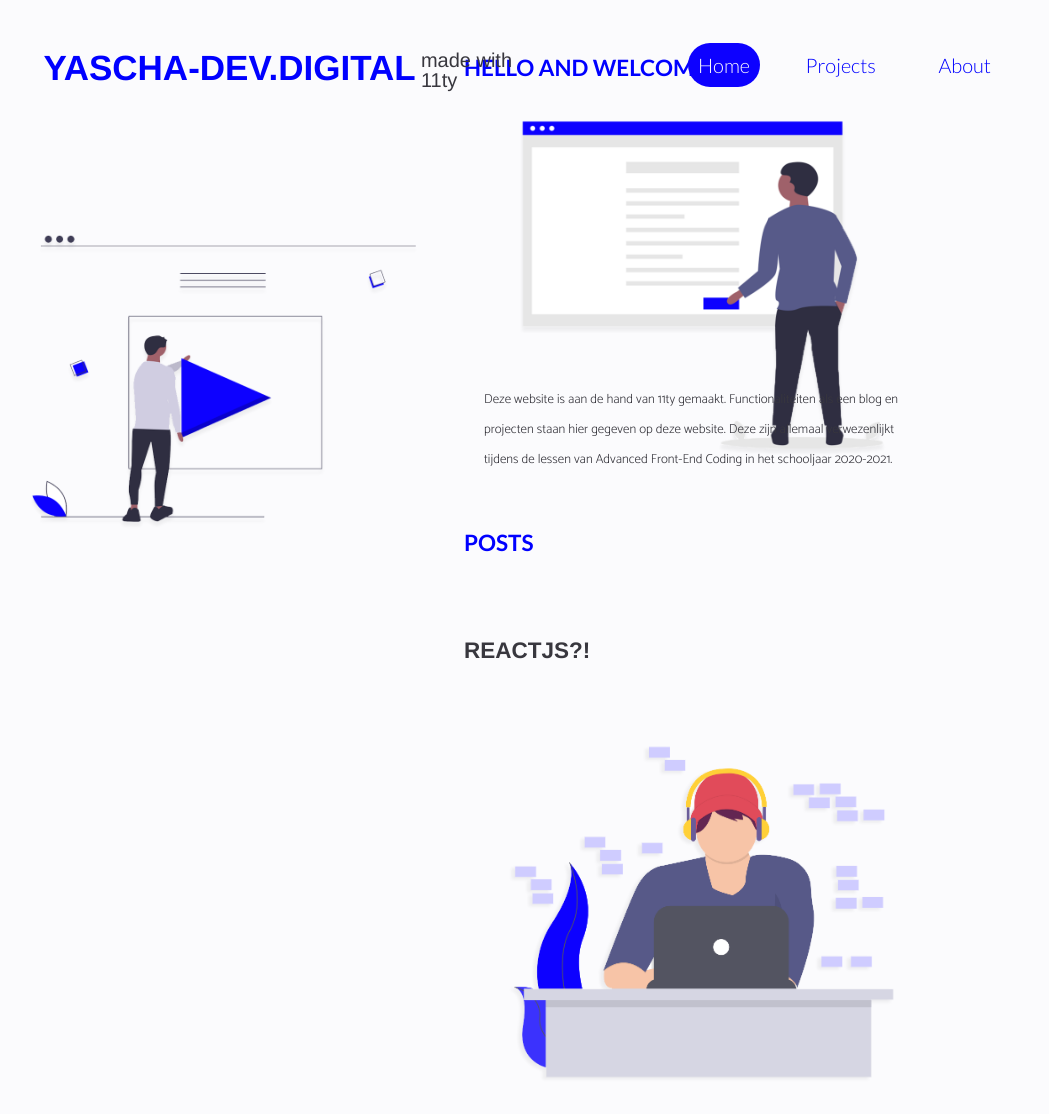
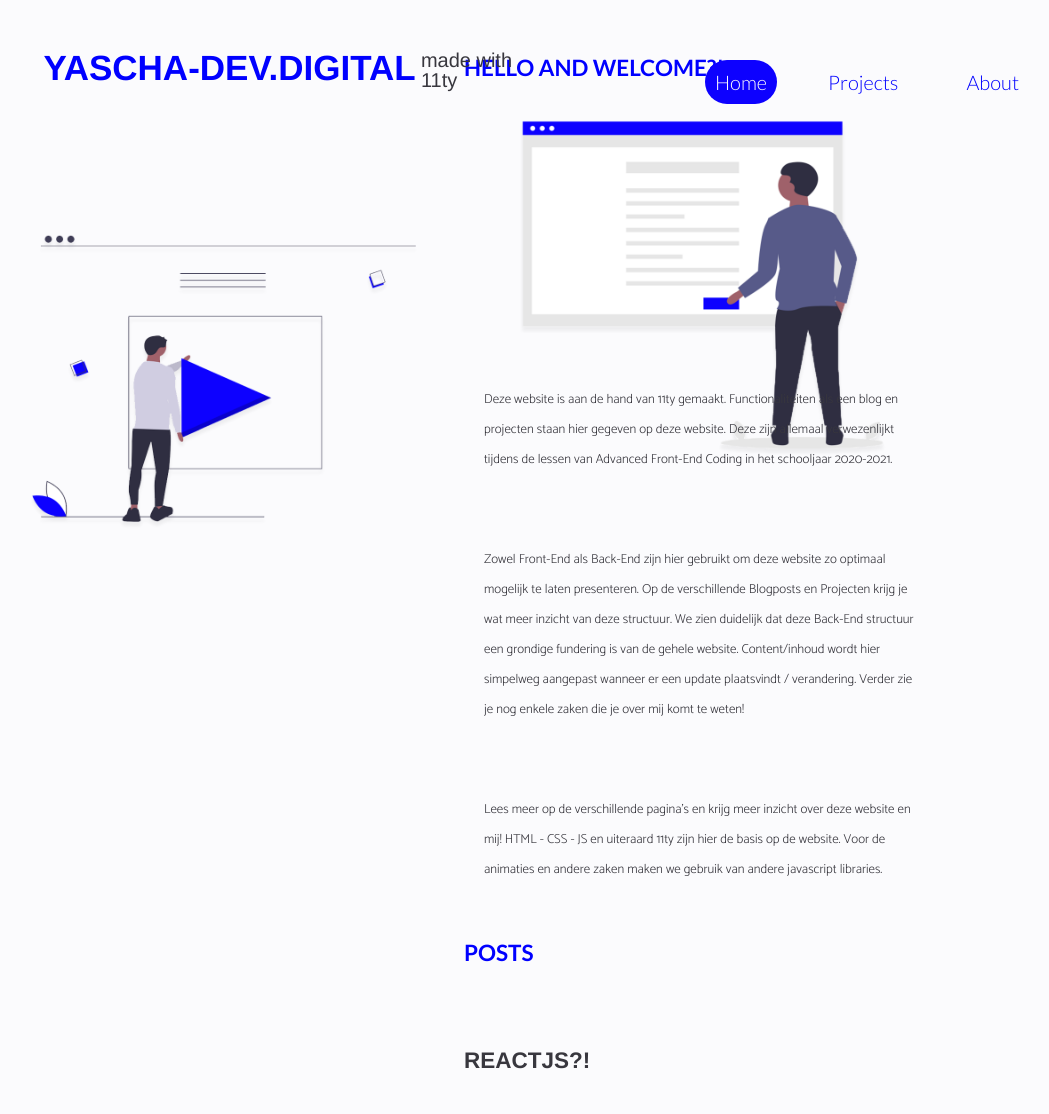
Before and after one commit to YaschaT/yascha.dev-digital, an Eleventy site: page src/index.md in a window 1280 px wide. Shown: the top 1114 px of the page, without its empty margins (176-1225 px from the left). Built offline with nearby package versions, Linux system fonts and the light colour scheme; Eleventy itself is replaced by a stand-in of ours; files that its build step writes are made by us from their sources.

Commit message:
Third commit

```diff
--- a/src/css/stijl.css
+++ b/src/css/stijl.css
@@ -49,6 +49,7 @@ header nav ul {
 
 header nav ul li {
 	color: blue;
+	padding: 1.7rem;
 }
 
 header nav ul li a {
--- a/src/index.md
+++ b/src/index.md
@@ -12,3 +12,12 @@ custom_css: 'body {background-color: #FBFBFD;}header nav ul li a.selected{color:
 
 Deze website is aan de hand van 11ty gemaakt. Functionaliteiten als een blog en projecten staan hier gegeven op deze website.
 Deze zijn allemaal verwezenlijkt tijdens de lessen van Advanced Front-End Coding in het schooljaar 2020-2021.
+
+Zowel Front-End als Back-End zijn hier gebruikt om deze website zo optimaal mogelijk te laten presenteren.
+Op de verschillende Blogposts en Projecten krijg je wat meer inzicht van deze structuur.
+We zien duidelijk dat deze Back-End structuur een grondige fundering is van de gehele website. Content/inhoud wordt hier simpelweg aangepast wanneer
+er een update plaatsvindt / verandering.
+Verder zie je nog enkele zaken die je over mij komt te weten!
+
+Lees meer op de verschillende pagina's en krijg meer inzicht over deze website en mij!
+HTML -  CSS - JS en uiteraard 11ty zijn hier de basis op de website. Voor de animaties en andere zaken maken we gebruik van andere javascript libraries.
```
